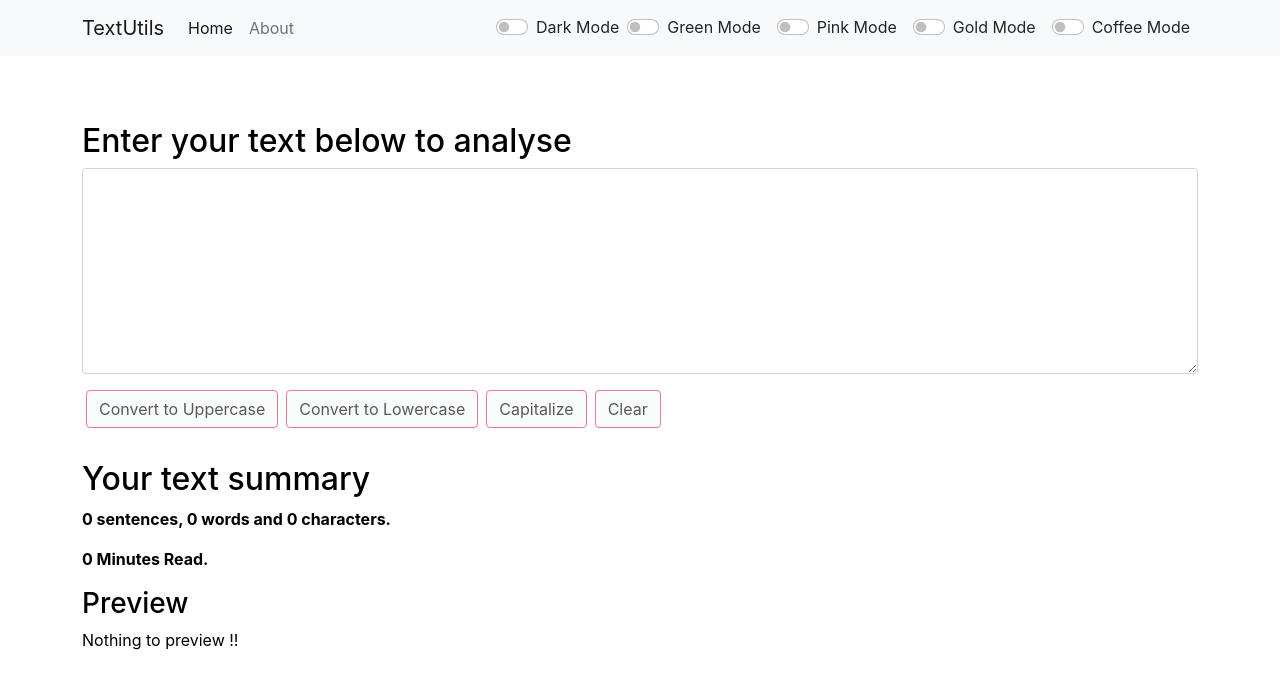
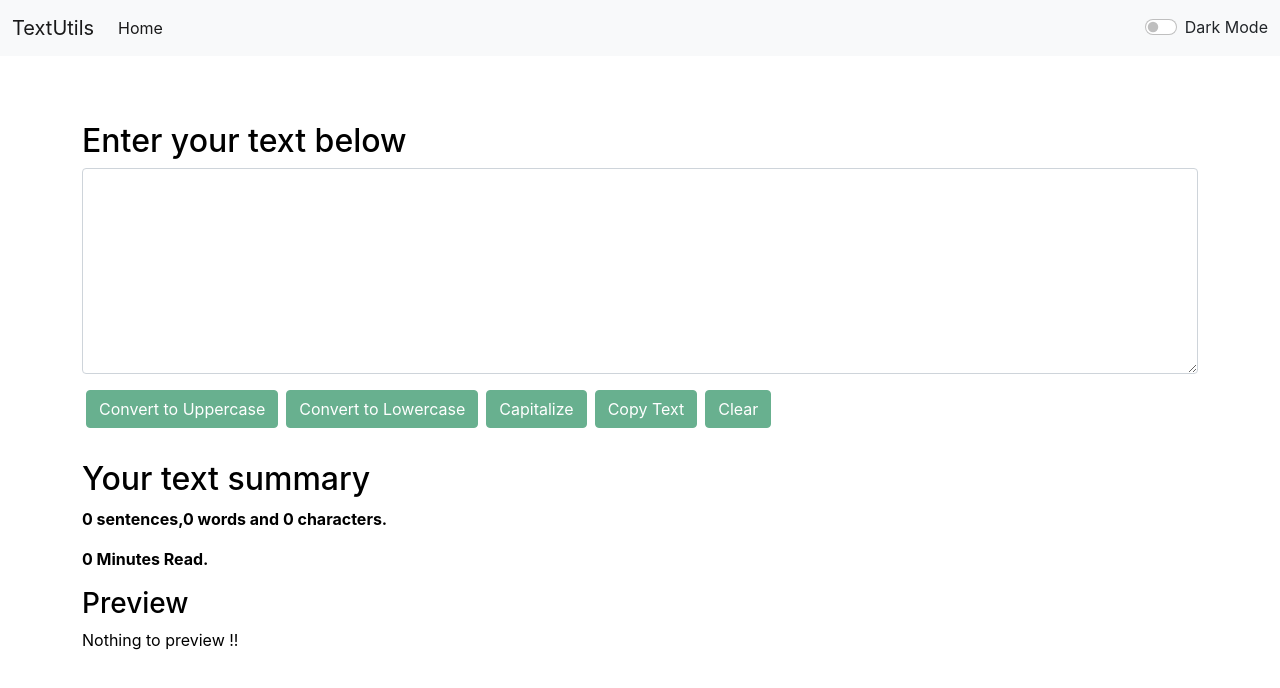
Before and after one commit to NumanDeveloper/TextUtils-React, a React (Create React App) app: page / in a window 1280 px wide. Shown: the top 688 px of the page. Built offline with nearby package versions, Linux system fonts and the light colour scheme.

Commit message:
removed extra modes and added copy button

```diff
--- a/public/index.html
+++ b/public/index.html
@@ -2,7 +2,7 @@
 <html lang="en">
   <head>
     <meta charset="utf-8" />
-    <link rel="icon" href="%PUBLIC_URL%/favicon.ico" />
+    <link rel="icon" href="%PUBLIC_URL%/logo.png" />
     <meta name="viewport" content="width=device-width, initial-scale=1" />
     <meta name="theme-color" content="#000000" />
     <meta
--- a/src/App.js
+++ b/src/App.js
@@ -6,6 +6,10 @@ import TextForm from './components/TextForm';
 import { useState } from 'react';
 import Alert from './components/Alert';
 
+/*
+  FIXME:
+  * Add a button to generate a random paragraph
+*/
 function App() {
   // TODO: give most control to App.js
   const [mode, setMode] = useState('light');
@@ -22,7 +26,7 @@ function App() {
     }, 2000);
   }
   const toggleMode = () => {
-    if (mode === 'light' || mode === 'green' || mode === 'pink') {
+    if (mode === 'light' /*|| mode === 'green' || mode === 'pink'*/) {
       setMode('dark');
       document.body.style.backgroundColor = '#070a26';
       showAlert("Dark mode has been enabled!", "success");
@@ -34,62 +38,11 @@ function App() {
     }
   }
 
-  const toggleGreenMode = () => {
-    if (mode !== 'green') {
-      setMode('green');
-      document.body.style.backgroundColor = '#90EE90';
-      showAlert("Green mode has been enabled!", "success");
-    }
-    else {
-      setMode('light');
-      document.body.style.backgroundColor = 'white';
-      showAlert("Light mode has been enabled!", "success");
-    }
-  }
-
-  const togglePinkMode = () => {
-    if (mode !== 'pink') {
-      setMode('pink');
-      document.body.style.backgroundColor = '#FF1493';
-      showAlert("Pink mode has been enabled!", "success");
-    }
-    else {
-      setMode('light');
-      document.body.style.backgroundColor = 'white';
-      showAlert("Light mode has been enabled!", "success");
-    }
-  }
-
-  const toggleGoldMode = () => {
-    if (mode !== 'gold') {
-      setMode('gold');
-      document.body.style.backgroundColor = '#FFD700';
-      showAlert("Gold mode has been enabled!", "success");
-    }
-    else {
-      setMode('light');
-      document.body.style.backgroundColor = 'white';
-      showAlert("Light mode has been enabled!", "success");
-    }
-  }
-
-  const toggleCoffeeMode = () => {
-    if (mode !== 'coffee') {
-      setMode('coffee');
-      document.body.style.backgroundColor = '#6f4e37';
-      showAlert("Coffee mode has been enabled!", "success");
-    }
-    else {
-      setMode('light');
-      document.body.style.backgroundColor = 'white';
-      showAlert("Light mode has been enabled!", "success");
-    }
-  }
   return (
     <>
-      <Navbar title="TextUtils" mode={mode} toggleMode={toggleMode} toggleGreenMode={toggleGreenMode} togglePinkMode={togglePinkMode} toggleGoldMode={toggleGoldMode} toggleCoffeeMode={toggleCoffeeMode} />
+      <Navbar title="TextUtils" mode={mode} toggleMode={toggleMode} />
       <Alert alert={alert} />
-      <TextForm showAlert={showAlert} heading="Enter your text below to analyse" mode={mode} />
+      <TextForm showAlert={showAlert} heading="Enter your text below" mode={mode} />
       {/* <About /> */}
     </>
   );
@@ -100,7 +53,7 @@ Navbar.propTypes = {
   about: PropTypes.string.isRequired
 }
 
-// if we don't send props, default props will be used
+// if we don't send props, default props will be sent
 Navbar.defaultProps = {
   title: "Set title",
   about: "About"
--- a/src/components/Navbar.js
+++ b/src/components/Navbar.js
@@ -1,8 +1,8 @@
 import React from 'react'
 export default function Navbar(props) {
     return (
-        <nav className={`navbar navbar-expand-md navbar-${props.mode === 'green' || props.mode === 'pink' || props.mode === 'gold' || props.mode === 'coffee' ? 'dark' : props.mode} bg-${props.mode === 'green' || props.mode === 'pink' || props.mode === 'gold' || props.mode === 'coffee' ? 'dark' : props.mode}`}>
-            <div className="container">
+        <nav className={`navbar navbar-expand-md navbar-${props.mode === 'light' ? 'light' : 'dark'} bg-${props.mode === 'light' ? 'light' : 'dark'}`}>
+            <div className="container-fluid">
                 <a className="navbar-brand" to="/">{props.title}</a>
                 <button className="navbar-toggler" type="button" data-bs-toggle="collapse" data-bs-target="#navbarSupportedContent" aria-controls="navbarSupportedContent" aria-expanded="false" aria-label="Toggle navigation">
                     <span className="navbar-toggler-icon"></span>
@@ -10,43 +10,13 @@ export default function Navbar(props) {
                 <div className="collapse navbar-collapse" id="navbarSupportedContent">
                     <ul className="navbar-nav me-auto mb-2 mb-lg-0">
                         <li className="nav-item">
-                            <a className="nav-link active" aria-current="page" href="#">Home</a>
-                        </li>
-                        <li className="nav-item">
-                            <a className="nav-link" href="#">{props.about}</a>
+                            <a className="nav-link active" aria-current="page" href="/">Home</a>
                         </li>
                     </ul>
-                    {/* <form className="d-flex">
-                        <input className="form-control me-2" type="search" placeholder="Find" />
-                        <button className="btn btn-outline-light" type="submit">Search</button>
-                    </form> */}
+
                     <div className={`form-check form-switch text-${props.mode === 'light' ? 'dark' : 'white'}`}>
                         <input className="form-check-input" type="checkbox" role="switch" id="switch" onClick={props.toggleMode} />
                         <label className="form-check-label" htmlFor="switch">Dark Mode</label>
-                    </div>
-
-                    {/* Green toggle switch  */}
-                    <div className={`form-check mx-2 form-switch text-${props.mode === 'light' ? 'dark' : 'white'}`}>
-                        <input className="form-check-input" type="checkbox" role="switch" id="switch" onClick={props.toggleGreenMode} />
-                        <label className="form-check-label" htmlFor="switch">Green Mode</label>
-                    </div>
-
-                    {/* Pink toggle switch  */}
-                    <div className={`form-check mx-2 form-switch text-${props.mode === 'light' ? 'dark' : 'white'}`}>
-                        <input className="form-check-input" type="checkbox" role="switch" id="switch" onClick={props.togglePinkMode} />
-                        <label className="form-check-label" htmlFor="switch">Pink Mode</label>
-                    </div>
-
-                    {/* Gold toggle switch  */}
-                    <div className={`form-check mx-2 form-switch text-${props.mode === 'light' ? 'dark' : 'white'}`}>
-                        <input className="form-check-input" type="checkbox" role="switch" id="switch" onClick={props.toggleGoldMode} />
-                        <label className="form-check-label" htmlFor="switch">Gold Mode</label>
-                    </div>
-
-                    {/* Coffee toggle switch  */}
-                    <div className={`form-check mx-2 form-switch text-${props.mode === 'light' ? 'dark' : 'white'}`}>
-                        <input className="form-check-input" type="checkbox" role="switch" id="switch" onClick={props.toggleCoffeeMode} />
-                        <label className="form-check-label" htmlFor="switch">Coffee Mode</label>
                     </div>
                 </div>
             </div>
--- a/src/components/TextForm.js
+++ b/src/components/TextForm.js
@@ -30,26 +30,39 @@ export default function TextForm(props) {
         setText(upperCaseWord);
         props.showAlert("Text capitalized", "success");
     }
+    const handleCopyClick = () => {
+            var text = document.getElementById("myBox");
+            text.select();
+            navigator.clipboard.writeText(text.value);
+            props.showAlert("Text copied to clipboard", "success");
+            setText("");
+    }
     const handleOnChange = (event) => {
         setText(event.target.value);
     }
     return (
         <>
+            {/* Textarea sec */}
             <div className="container my-3" style={{ color: props.mode === 'dark' ? 'white' : 'black' }}>
                 <h2>{props.heading}</h2>
                 <textarea className="form-control" onChange={handleOnChange} value={text} style={{
                     backgroundColor: props.mode === 'dark' ? 'gray' : 'white',
                     color: props.mode === 'dark' ? 'white' : 'black'
                 }} id="myBox" rows="8"></textarea>
-                <button disabled={text.length === 0} className={`border border-danger my-3 mx-1 btn btn-${props.mode}`} onClick={handleUpperClick}>Convert to Uppercase</button>
-                <button disabled={text.length === 0} className={`border border-danger my-3 mx-1 btn btn-${props.mode}`} onClick={handleLowerClick}>Convert to Lowercase</button>
-                <button disabled={text.length === 0} className={`border border-danger my-3 mx-1 btn btn-${props.mode}`} onClick={handleCapClick}>Capitalize</button>
-                <button disabled={text.length === 0} className={`border border-danger my-3 mx-1 btn btn-${props.mode}`} onClick={handleClearClick}>Clear</button>
+
+                <button disabled={text.length === 0} className={`my-3 mx-1 btn btn-success`} onClick={handleUpperClick}>Convert to Uppercase</button>
+                <button disabled={text.length === 0} className={`my-3 mx-1 btn btn-success`} onClick={handleLowerClick}>Convert to Lowercase</button>
+                <button disabled={text.length === 0} className={`my-3 mx-1 btn btn-success`} onClick={handleCapClick}>Capitalize</button>
+                <button disabled={text.length === 0} className={`my-3 mx-1 btn btn-success`} onClick={handleCopyClick}>Copy Text</button>
+                <button disabled={text.length === 0} className={`my-3 mx-1 btn btn-success`} onClick={handleClearClick}>Clear</button>
             </div>
 
+            {/* Text summary sec */}
             <div className="container" style={{ color: props.mode === 'dark' ? 'white' : 'black' }}>
                 <h2>Your text summary</h2>
-                <b><p>{text.split(".").filter((element) => { return element.length !== 0 }).length} sentences, {text.split(/\s+/).filter((element) => { return element.length !== 0 }).length} words and {text.length} characters.</p>
+                <b><p>{text.split(".").filter((element) => { return element.length !== 0 }).length} sentences,
+                    {text.split(/\s+/).filter((element) => { return element.length !== 0 }).length} words
+                    and {text.length} characters.</p>
                     <p>{(0.008 * text.split(/\s+/).filter((element) => { return element.length !== 0 }).length)} Minutes Read.</p></b>
                 <h3>Preview</h3>
                 <p>{text.length > 0 ? text : "Nothing to preview !!"}</p>
```
Also changed, not shown: public/logo.png (added), 1 other file (tests, documents, lock files or other folders).
